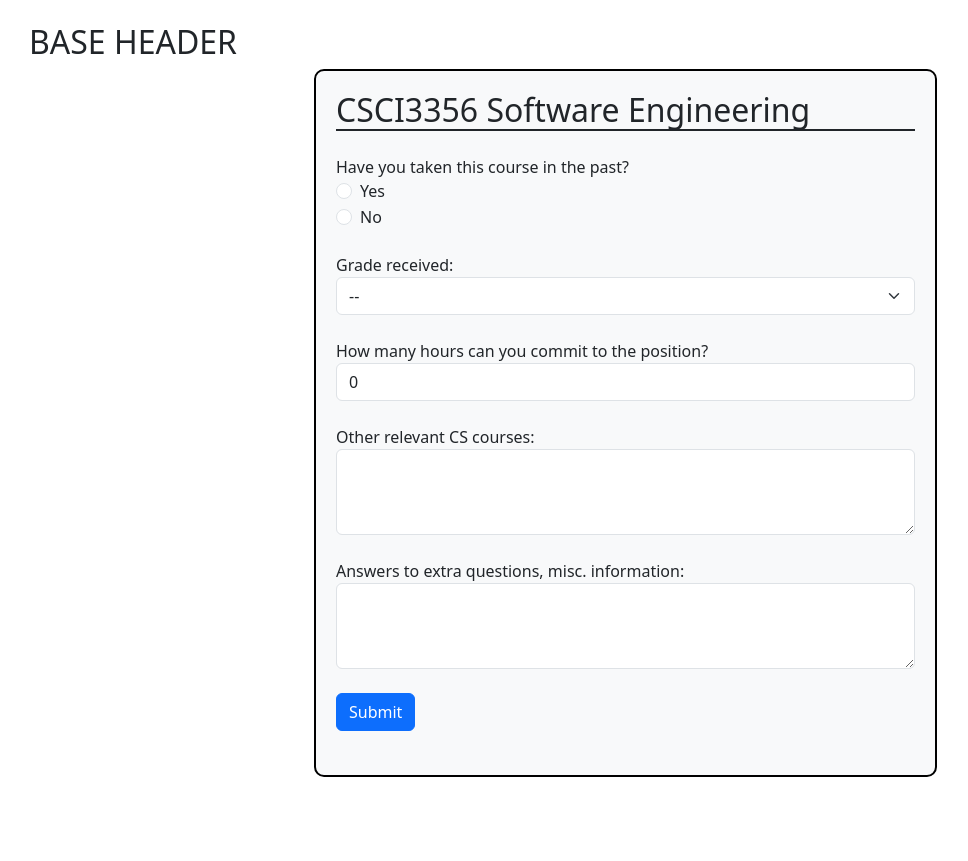
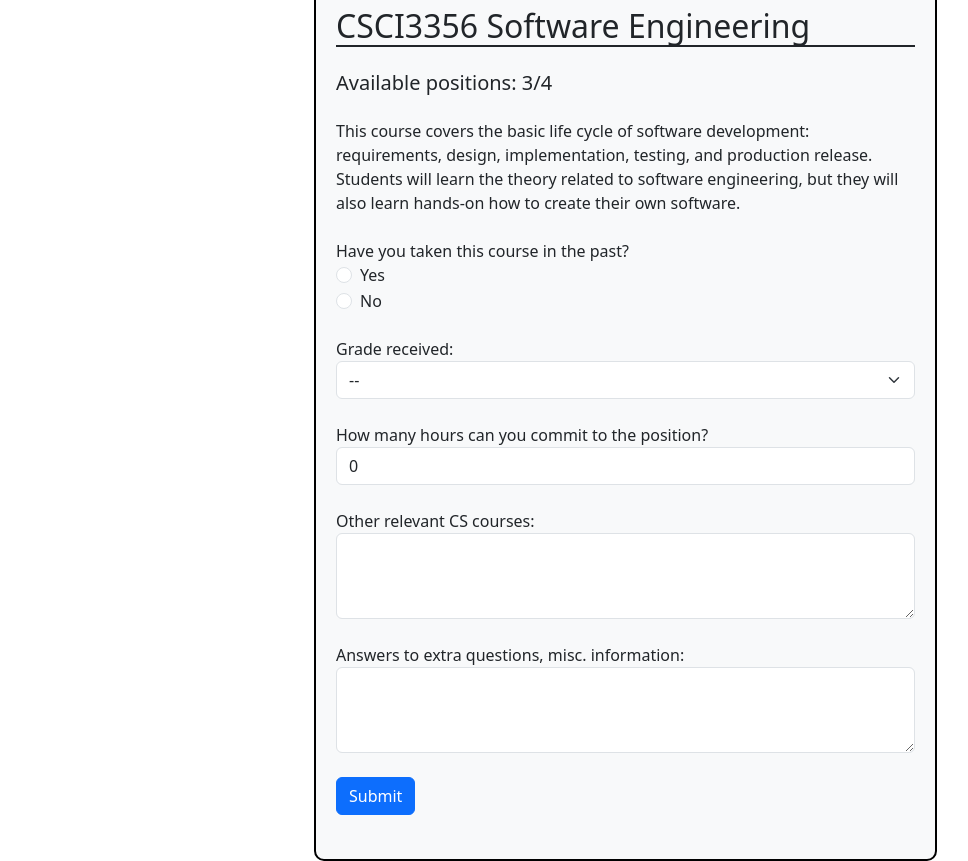
Before and after one commit to CSCI3356Spring2023/TechSupport, a Django app: page /application/ in a window 1280 px wide. Shown: the whole page, without its empty margins (53-1021 px from the left). Before the commit the page ends 777 px from the top, so only its background shows below. Run offline with Django 4.2, Linux system fonts and the light colour scheme.

Commit message:
added course summary and pos. avail. placeholder

```diff
--- a/TA/application/templates/application.html
+++ b/TA/application/templates/application.html
@@ -31,6 +31,12 @@
                 <h2 class="border-bottom border-2 border-dark mb-4">
                   CSCI3356 Software Engineering
                 </h2>
+                <h5 class="mb-4">
+                  Available positions: 3/4
+                </h5>
+                <p class="mb-4">
+                  This course covers the basic life cycle of software development: requirements, design, implementation, testing, and production release. Students will learn the theory related to software engineering, but they will also learn hands-on how to create their own software.
+                </p>
                 <div class="form-group mb-4">
                   {{ form.past_course.label_tag }} {% for radio in form.past_course %}
                   <div class="form-check">{{ radio }}</div>
```
Also changed, not shown: TA/db.sqlite3.
